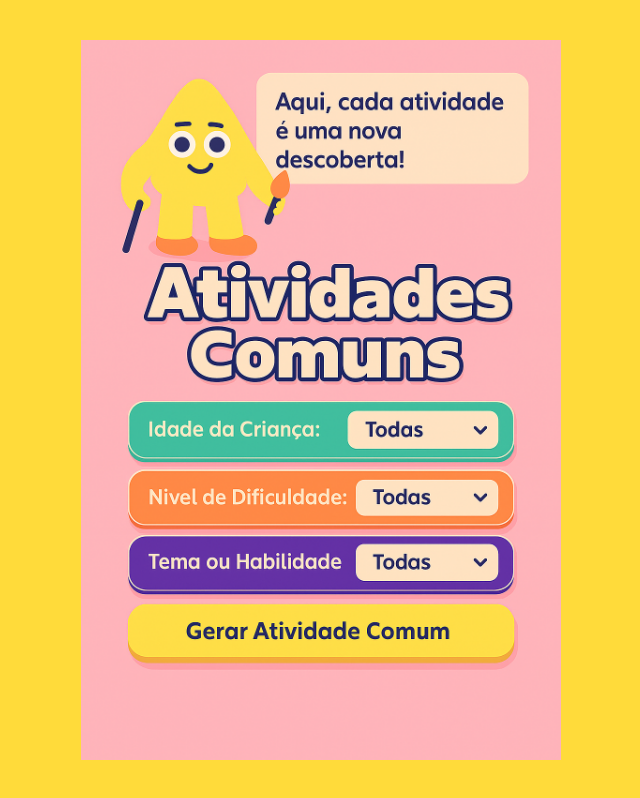
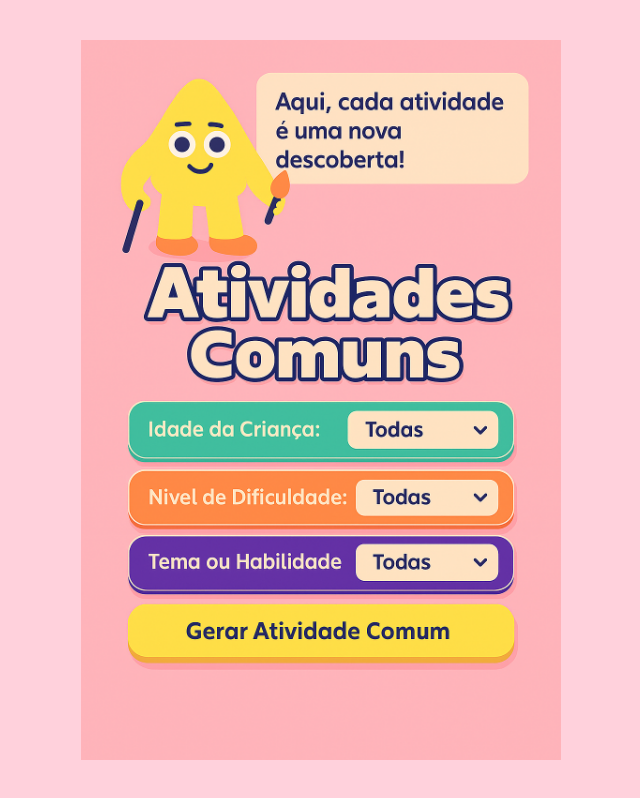
Before and after one commit to letiricetti2-alt/gerador-de-atividades-infantis, a Next.js app: page /atividades-comuns in a window 1280 px wide. Shown: the whole page, without its empty margins (319-959 px from the left). Built offline with nearby package versions, Linux system fonts and the light colour scheme.

Commit message:
Update page.jsx

```diff
--- a/app/atividades-comuns/page.jsx
+++ b/app/atividades-comuns/page.jsx
@@ -4,31 +4,36 @@ import Image from "next/image";
 
 export default function AtividadesComuns() {
   return (
-    <>
-      {/* Fundo global idêntico à home */}
-      <style jsx global>{`
-        html, body {
-          background-color: #FFDB3A !important;
-          margin: 0;
-          padding: 0;
-          height: 100%;
-          width: 100%;
-          overflow: hidden;
-        }
-      `}</style>
-
-      {/* Container central com as mesmas proporções (480x950px) */}
-      <main className="flex justify-center items-center w-screen h-screen bg-[#FFDB3A]">
-        <div className="relative flex justify-center items-center w-[480px] h-[950px]">
+    <main
+      style={{
+        backgroundColor: "#FFD1DC", // 💗 fundo rosa igual à home
+        display: "flex",
+        justifyContent: "center",
+        alignItems: "center",
+        width: "100vw",
+        height: "100vh",
+        overflow: "hidden",
+        margin: 0,
+        padding: 0,
+      }}
+    >
+      <div
+        style={{
+          position: "relative",
+          width: "480px",
+          height: "950px",
+        }}
+      >
         <Image
           src="/comum.jpeg"
           alt="Atividades Comuns"
           fill
           priority
-            className="object-contain"
+          style={{
+            objectFit: "contain",
+          }}
         />
       </div>
     </main>
-    </>
   );
 }
```
Lines whose indentation alone changed are shown as unchanged.
